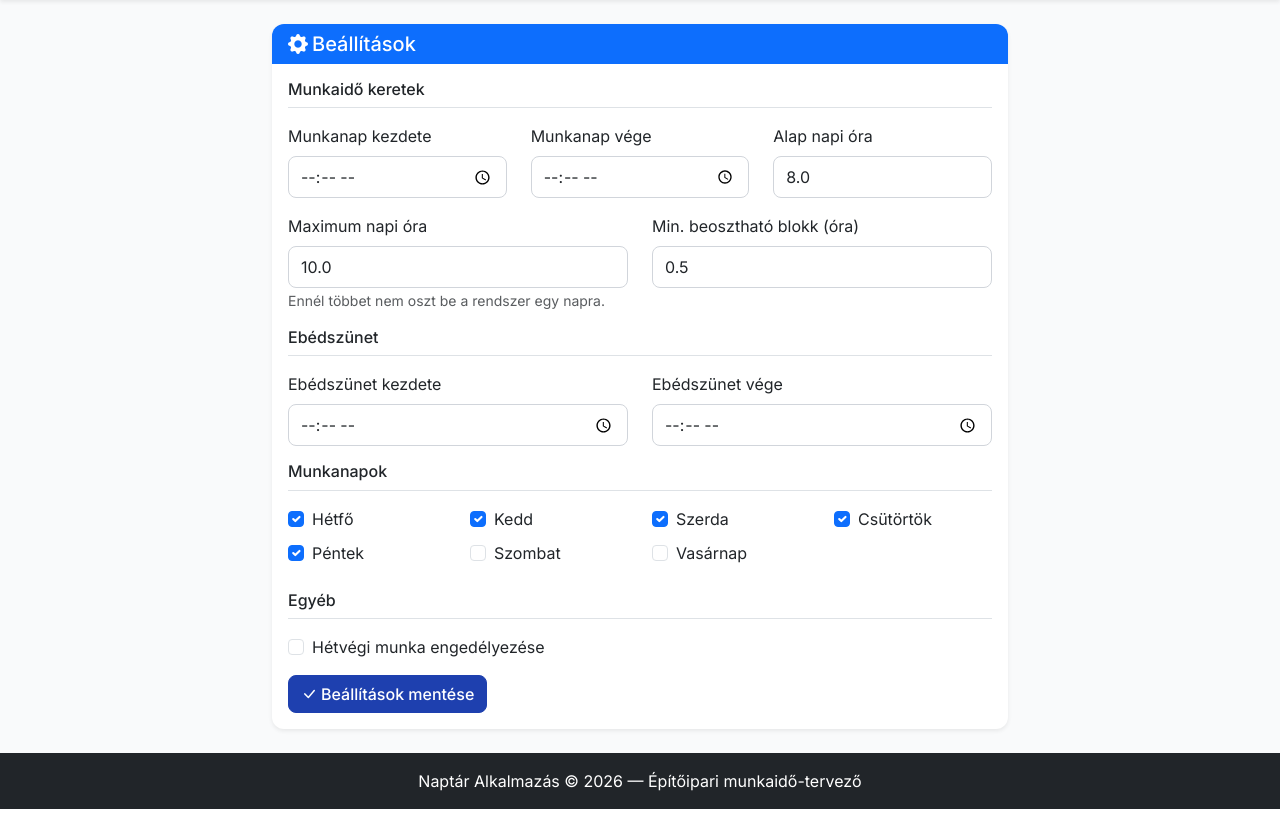
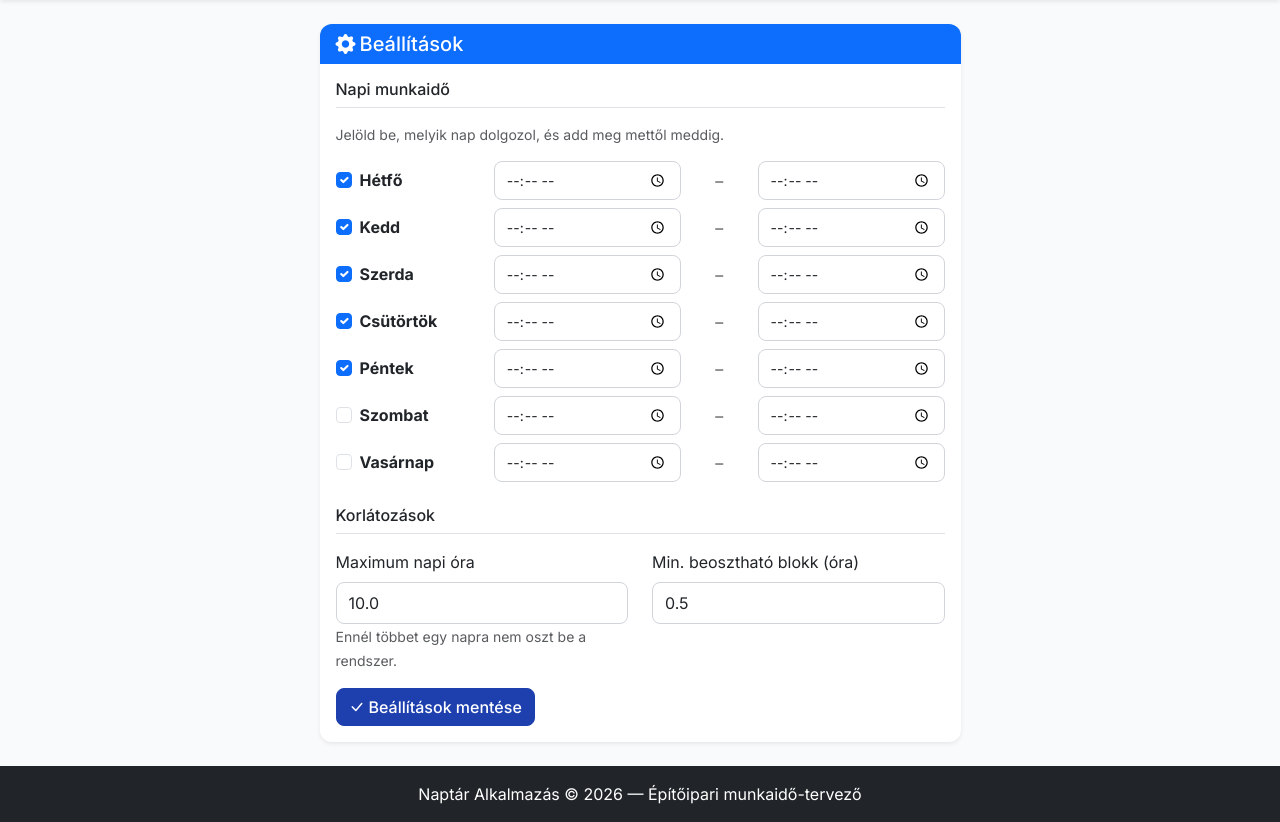
Before and after one commit to nagyrichardsamsungs23-cmyk/naptar-app, a Django app: page /settings/ in a window 1280 px wide. Shown: the part 56-878 px from the top of the page. Run offline with Django 5.2, Linux system fonts and the light colour scheme; the visitor is signed in with stand-in values (Sample User, id 1); data comes from the database, SQL or seed files in the repository.

Commit message:
Naponkénti munkaidő beállítások, ebédszünet törlése
- Settings modell: minden napra külön start/end + active checkbox
- Scheduler: ebédszünet logika törölve, naponkénti get_day_hours()
- Beállítások oldal: 7 nap egyedi idősávval
- Admin felület: fieldsets naponként

```diff
--- a/naptar/views.py
+++ b/naptar/views.py
@@ -420,18 +420,19 @@ def settings_view(request):
     settings_obj = Settings.load()
 
     if request.method == 'POST':
-        settings_obj.workday_start = request.POST.get('workday_start', settings_obj.workday_start)
-        settings_obj.workday_end = request.POST.get('workday_end', settings_obj.workday_end)
-        settings_obj.lunch_break_start = request.POST.get('lunch_break_start', settings_obj.lunch_break_start)
-        settings_obj.lunch_break_end = request.POST.get('lunch_break_end', settings_obj.lunch_break_end)
-        settings_obj.default_daily_hours = Decimal(request.POST.get('default_daily_hours', '8') or '8')
+        # Naponkénti munkaidők
+        for day in ['mon', 'tue', 'wed', 'thu', 'fri', 'sat', 'sun']:
+            setattr(settings_obj, f'{day}_active', request.POST.get(f'{day}_active') == 'on')
+            start_val = request.POST.get(f'{day}_start', '')
+            end_val = request.POST.get(f'{day}_end', '')
+            if start_val:
+                setattr(settings_obj, f'{day}_start', start_val)
+            if end_val:
+                setattr(settings_obj, f'{day}_end', end_val)
+
+        # Korlátozások
         settings_obj.max_daily_hours = Decimal(request.POST.get('max_daily_hours', '10') or '10')
         settings_obj.min_schedule_block_hours = Decimal(request.POST.get('min_schedule_block_hours', '0.5') or '0.5')
-        settings_obj.allow_weekend = request.POST.get('allow_weekend') == 'on'
-
-        # Munkanapok
-        for day in ['mon', 'tue', 'wed', 'thu', 'fri', 'sat', 'sun']:
-            setattr(settings_obj, f'{day}_active', request.POST.get(f'{day}_active') == 'on')
 
         settings_obj.save()
         return redirect('settings')
--- a/templates/naptar/settings.html
+++ b/templates/naptar/settings.html
@@ -5,7 +5,7 @@
 {% block content %}
 <div class="container py-4">
     <div class="row justify-content-center">
-        <div class="col-md-8">
+        <div class="col-md-7">
             <div class="card shadow-sm">
                 <div class="card-header bg-primary text-white">
                     <h5 class="mb-0"><i class="bi bi-gear-fill me-1"></i>Beállítások</h5>
@@ -14,33 +14,136 @@
                     <form method="post">
                         {% csrf_token %}
 
-                        <h6 class="border-bottom pb-2 mb-3">Munkaidő keretek</h6>
-                        <div class="row mb-3">
-                            <div class="col-md-4">
-                                <label class="form-label">Munkanap kezdete</label>
-                                <input type="time" name="workday_start" class="form-control"
-                                       value="{{ settings.workday_start|time:'H:i' }}">
+                        <h6 class="border-bottom pb-2 mb-3">Napi munkaidő</h6>
+                        <p class="text-muted small mb-3">Jelöld be, melyik nap dolgozol, és add meg mettől meddig.</p>
+
+                        {# Hétfő #}
+                        <div class="row mb-2 align-items-center">
+                            <div class="col-3">
+                                <div class="form-check">
+                                    <input type="checkbox" name="mon_active" class="form-check-input" id="mon_active" {% if settings.mon_active %}checked{% endif %}>
+                                    <label class="form-check-label fw-bold" for="mon_active">Hétfő</label>
+                                </div>
                             </div>
-                            <div class="col-md-4">
-                                <label class="form-label">Munkanap vége</label>
-                                <input type="time" name="workday_end" class="form-control"
-                                       value="{{ settings.workday_end|time:'H:i' }}">
+                            <div class="col-4">
+                                <input type="time" name="mon_start" class="form-control form-control-sm" value="{{ settings.mon_start|time:'H:i' }}">
                             </div>
-                            <div class="col-md-4">
-                                <label class="form-label">Alap napi óra</label>
-                                <input type="number" name="default_daily_hours" class="form-control"
-                                       step="0.5" min="1" max="16"
-                                       value="{{ settings.default_daily_hours }}">
+                            <div class="col-1 text-center text-muted">–</div>
+                            <div class="col-4">
+                                <input type="time" name="mon_end" class="form-control form-control-sm" value="{{ settings.mon_end|time:'H:i' }}">
                             </div>
                         </div>
 
+                        {# Kedd #}
+                        <div class="row mb-2 align-items-center">
+                            <div class="col-3">
+                                <div class="form-check">
+                                    <input type="checkbox" name="tue_active" class="form-check-input" id="tue_active" {% if settings.tue_active %}checked{% endif %}>
+                                    <label class="form-check-label fw-bold" for="tue_active">Kedd</label>
+                                </div>
+                            </div>
+                            <div class="col-4">
+                                <input type="time" name="tue_start" class="form-control form-control-sm" value="{{ settings.tue_start|time:'H:i' }}">
+                            </div>
+                            <div class="col-1 text-center text-muted">–</div>
+                            <div class="col-4">
+                                <input type="time" name="tue_end" class="form-control form-control-sm" value="{{ settings.tue_end|time:'H:i' }}">
+                            </div>
+                        </div>
+
+                        {# Szerda #}
+                        <div class="row mb-2 align-items-center">
+                            <div class="col-3">
+                                <div class="form-check">
+                                    <input type="checkbox" name="wed_active" class="form-check-input" id="wed_active" {% if settings.wed_active %}checked{% endif %}>
+                                    <label class="form-check-label fw-bold" for="wed_active">Szerda</label>
+                                </div>
+                            </div>
+                            <div class="col-4">
+                                <input type="time" name="wed_start" class="form-control form-control-sm" value="{{ settings.wed_start|time:'H:i' }}">
+                            </div>
+                            <div class="col-1 text-center text-muted">–</div>
+                            <div class="col-4">
+                                <input type="time" name="wed_end" class="form-control form-control-sm" value="{{ settings.wed_end|time:'H:i' }}">
+                            </div>
+                        </div>
+
+                        {# Csütörtök #}
+                        <div class="row mb-2 align-items-center">
+                            <div class="col-3">
+                                <div class="form-check">
+                                    <input type="checkbox" name="thu_active" class="form-check-input" id="thu_active" {% if settings.thu_active %}checked{% endif %}>
+                                    <label class="form-check-label fw-bold" for="thu_active">Csütörtök</label>
+                                </div>
+                            </div>
+                            <div class="col-4">
+                                <input type="time" name="thu_start" class="form-control form-control-sm" value="{{ settings.thu_start|time:'H:i' }}">
+                            </div>
+                            <div class="col-1 text-center text-muted">–</div>
+                            <div class="col-4">
+                                <input type="time" name="thu_end" class="form-control form-control-sm" value="{{ settings.thu_end|time:'H:i' }}">
+                            </div>
+                        </div>
+
+                        {# Péntek #}
+                        <div class="row mb-2 align-items-center">
+                            <div class="col-3">
+                                <div class="form-check">
+                                    <input type="checkbox" name="fri_active" class="form-check-input" id="fri_active" {% if settings.fri_active %}checked{% endif %}>
+                                    <label class="form-check-label fw-bold" for="fri_active">Péntek</label>
+                                </div>
+                            </div>
+                            <div class="col-4">
+                                <input type="time" name="fri_start" class="form-control form-control-sm" value="{{ settings.fri_start|time:'H:i' }}">
+                            </div>
+                            <div class="col-1 text-center text-muted">–</div>
+                            <div class="col-4">
+                                <input type="time" name="fri_end" class="form-control form-control-sm" value="{{ settings.fri_end|time:'H:i' }}">
+                            </div>
+                        </div>
+
+                        {# Szombat #}
+                        <div class="row mb-2 align-items-center">
+                            <div class="col-3">
+                                <div class="form-check">
+                                    <input type="checkbox" name="sat_active" class="form-check-input" id="sat_active" {% if settings.sat_active %}checked{% endif %}>
+                                    <label class="form-check-label fw-bold" for="sat_active">Szombat</label>
+                                </div>
+                            </div>
+                            <div class="col-4">
+                                <input type="time" name="sat_start" class="form-control form-control-sm" value="{{ settings.sat_start|time:'H:i' }}">
+                            </div>
+                            <div class="col-1 text-center text-muted">–</div>
+                            <div class="col-4">
+                                <input type="time" name="sat_end" class="form-control form-control-sm" value="{{ settings.sat_end|time:'H:i' }}">
+                            </div>
+                        </div>
+
+                        {# Vasárnap #}
+                        <div class="row mb-2 align-items-center">
+                            <div class="col-3">
+                                <div class="form-check">
+                                    <input type="checkbox" name="sun_active" class="form-check-input" id="sun_active" {% if settings.sun_active %}checked{% endif %}>
+                                    <label class="form-check-label fw-bold" for="sun_active">Vasárnap</label>
+                                </div>
+                            </div>
+                            <div class="col-4">
+                                <input type="time" name="sun_start" class="form-control form-control-sm" value="{{ settings.sun_start|time:'H:i' }}">
+                            </div>
+                            <div class="col-1 text-center text-muted">–</div>
+                            <div class="col-4">
+                                <input type="time" name="sun_end" class="form-control form-control-sm" value="{{ settings.sun_end|time:'H:i' }}">
+                            </div>
+                        </div>
+
+                        <h6 class="border-bottom pb-2 mb-3 mt-4">Korlátozások</h6>
                         <div class="row mb-3">
                             <div class="col-md-6">
                                 <label class="form-label">Maximum napi óra</label>
                                 <input type="number" name="max_daily_hours" class="form-control"
                                        step="0.5" min="1" max="16"
                                        value="{{ settings.max_daily_hours }}">
-                                <small class="text-muted">Ennél többet nem oszt be a rendszer egy napra.</small>
+                                <small class="text-muted">Ennél többet egy napra nem oszt be a rendszer.</small>
                             </div>
                             <div class="col-md-6">
                                 <label class="form-label">Min. beosztható blokk (óra)</label>
@@ -48,75 +151,6 @@
                                        step="0.5" min="0.5" max="4"
                                        value="{{ settings.min_schedule_block_hours }}">
                             </div>
-                        </div>
-
-                        <h6 class="border-bottom pb-2 mb-3">Ebédszünet</h6>
-                        <div class="row mb-3">
-                            <div class="col-md-6">
-                                <label class="form-label">Ebédszünet kezdete</label>
-                                <input type="time" name="lunch_break_start" class="form-control"
-                                       value="{{ settings.lunch_break_start|time:'H:i' }}">
-                            </div>
-                            <div class="col-md-6">
-                                <label class="form-label">Ebédszünet vége</label>
-                                <input type="time" name="lunch_break_end" class="form-control"
-                                       value="{{ settings.lunch_break_end|time:'H:i' }}">
-                            </div>
-                        </div>
-
-                        <h6 class="border-bottom pb-2 mb-3">Munkanapok</h6>
-                        <div class="row mb-3">
-                            <div class="col-md-3 mb-2">
-                                <div class="form-check">
-                                    <input type="checkbox" name="mon_active" class="form-check-input" id="mon_active" {% if settings.mon_active %}checked{% endif %}>
-                                    <label class="form-check-label" for="mon_active">Hétfő</label>
-                                </div>
-                            </div>
-                            <div class="col-md-3 mb-2">
-                                <div class="form-check">
-                                    <input type="checkbox" name="tue_active" class="form-check-input" id="tue_active" {% if settings.tue_active %}checked{% endif %}>
-                                    <label class="form-check-label" for="tue_active">Kedd</label>
-                                </div>
-                            </div>
-                            <div class="col-md-3 mb-2">
-                                <div class="form-check">
-                                    <input type="checkbox" name="wed_active" class="form-check-input" id="wed_active" {% if settings.wed_active %}checked{% endif %}>
-                                    <label class="form-check-label" for="wed_active">Szerda</label>
-                                </div>
-                            </div>
-                            <div class="col-md-3 mb-2">
-                                <div class="form-check">
-                                    <input type="checkbox" name="thu_active" class="form-check-input" id="thu_active" {% if settings.thu_active %}checked{% endif %}>
-                                    <label class="form-check-label" for="thu_active">Csütörtök</label>
-                                </div>
-                            </div>
-                            <div class="col-md-3 mb-2">
-                                <div class="form-check">
-                                    <input type="checkbox" name="fri_active" class="form-check-input" id="fri_active" {% if settings.fri_active %}checked{% endif %}>
-                                    <label class="form-check-label" for="fri_active">Péntek</label>
-                                </div>
-                            </div>
-                            <div class="col-md-3 mb-2">
-                                <div class="form-check">
-                                    <input type="checkbox" name="sat_active" class="form-check-input" id="sat_active" {% if settings.sat_active %}checked{% endif %}>
-                                    <label class="form-check-label" for="sat_active">Szombat</label>
-                                </div>
-                            </div>
-                            <div class="col-md-3 mb-2">
-                                <div class="form-check">
-                                    <input type="checkbox" name="sun_active" class="form-check-input" id="sun_active" {% if settings.sun_active %}checked{% endif %}>
-                                    <label class="form-check-label" for="sun_active">Vasárnap</label>
-                                </div>
-                            </div>
-                        </div>
-
-                        <h6 class="border-bottom pb-2 mb-3">Egyéb</h6>
-                        <div class="mb-3 form-check">
-                            <input type="checkbox" name="allow_weekend" class="form-check-input"
-                                   id="allowWeekend" {% if settings.allow_weekend %}checked{% endif %}>
-                            <label class="form-check-label" for="allowWeekend">
-                                Hétvégi munka engedélyezése
-                            </label>
                         </div>
 
                         <button type="submit" class="btn btn-primary">
```
Also changed, not shown: naptar/admin.py (+22 -15 lines), naptar/management/commands/seed_data.py (+6 -4 lines), naptar/models.py (+53 -32 lines), naptar/scheduler.py (+17 -43 lines), naptar/migrations/0001_initial.py.
